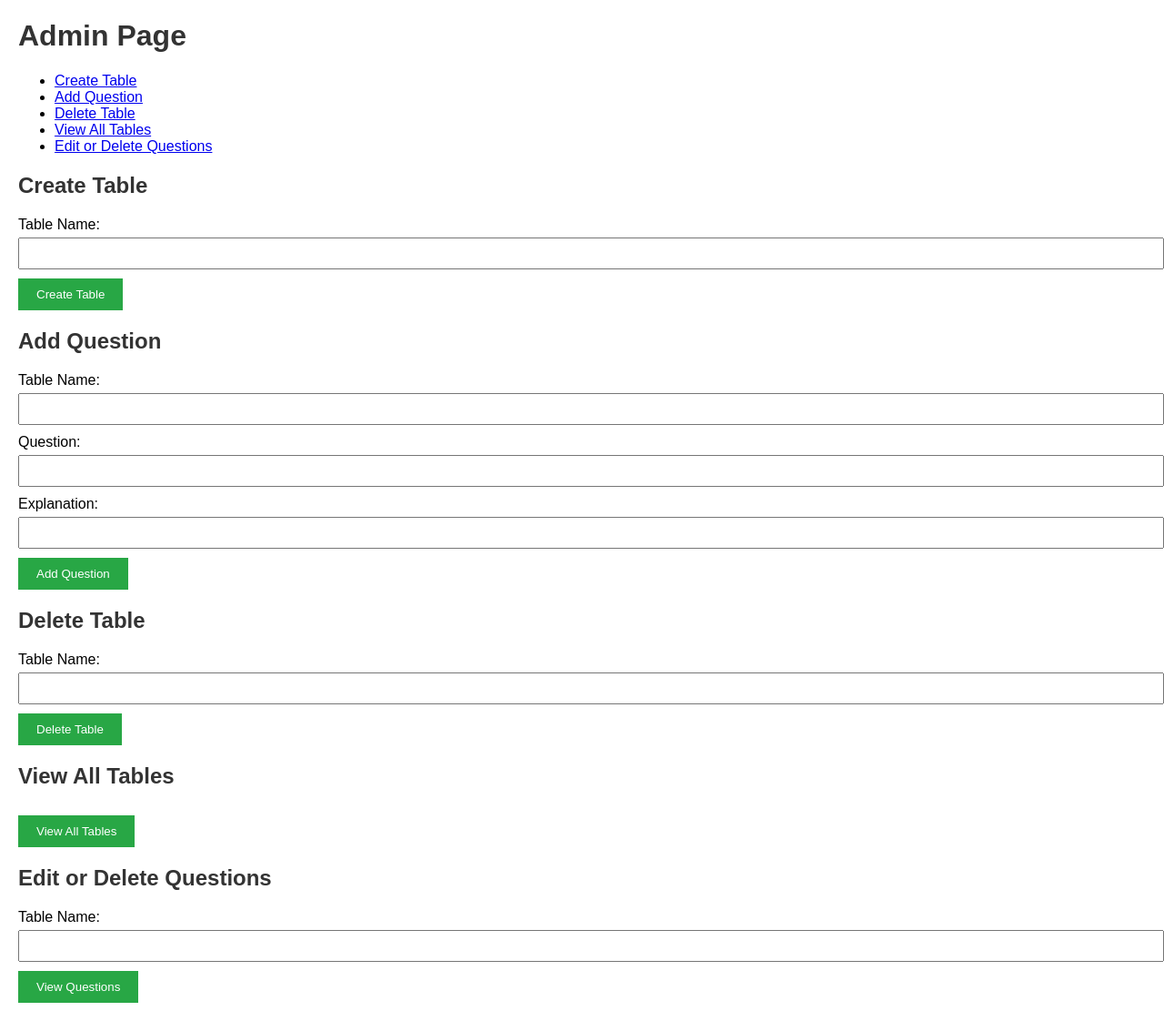
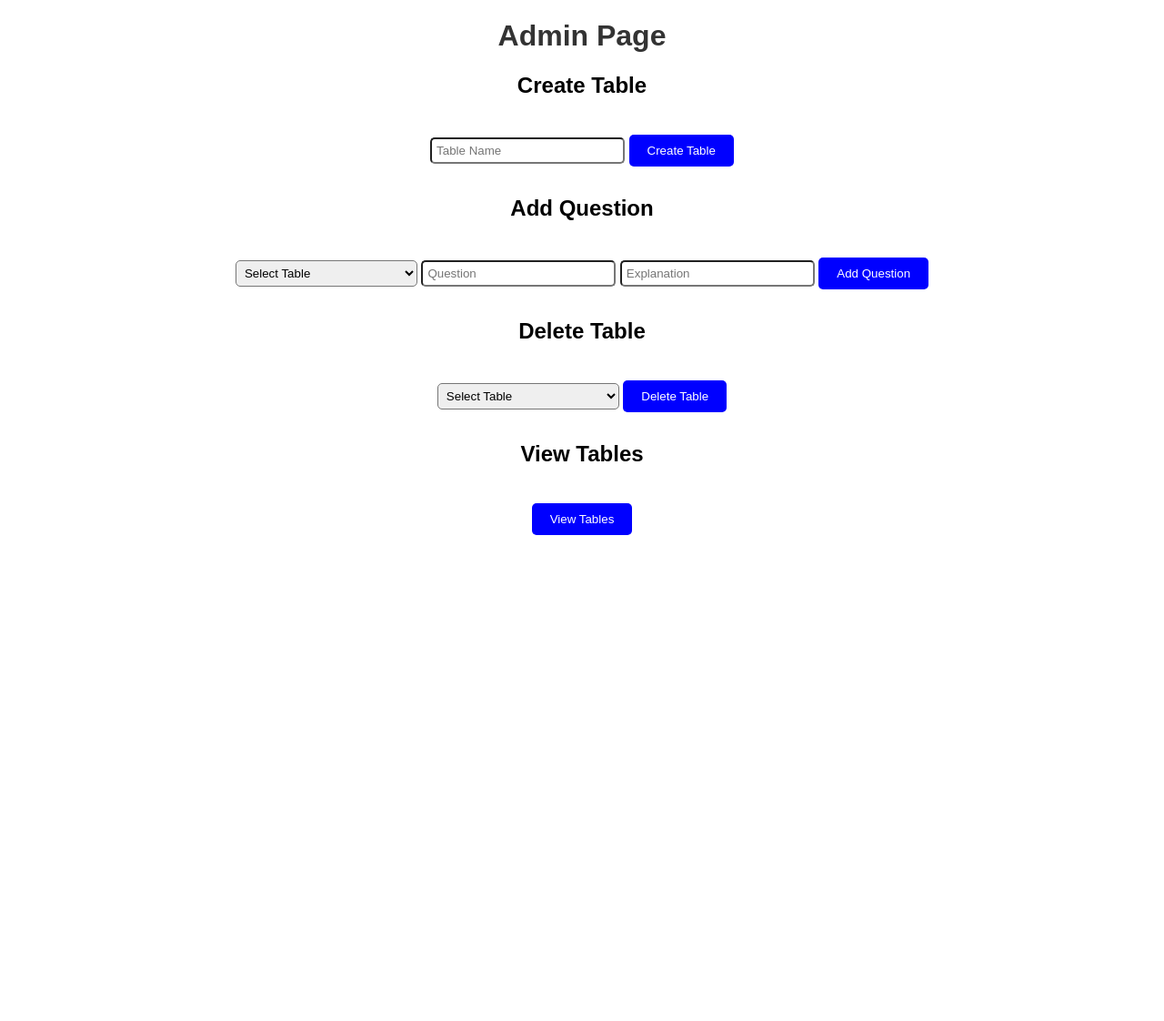
Before and after one commit to edekoethan/Webstack---Portfolio-Project, a Flask app: page /admin in a window 1280 px wide. Shown: the whole page at 91% size. After the commit the page ends 588 px from the top, so only its background shows below. Run offline with Flask 3, Linux system fonts and the light colour scheme.

Commit message:
admin page redone

```diff
--- a/app.py
+++ b/app.py
@@ -1,6 +1,5 @@
 from flask import Flask, render_template, request, redirect, url_for
 from flask_sqlalchemy import SQLAlchemy
-from sqlalchemy import MetaData
 
 app = Flask(__name__)
 app.config['SQLALCHEMY_DATABASE_URI'] = 'sqlite:///flashcards.db'
@@ -8,13 +7,9 @@
 
 # Function to get all table names
 def get_table_names():
-    meta = MetaData()
-    meta.reflect(bind=db.engine)
-    return meta.tables.keys()
-
-@app.route('/')
-def home():
-    return render_template('index.html')  # Ensure you have index.html
+    with db.engine.connect() as conn:
+        tables = conn.execute(db.text("SELECT name FROM sqlite_master WHERE type='table'")).fetchall()
+    return [table[0] for table in tables]
 
 @app.route('/admin')
 def admin():
@@ -41,8 +36,7 @@
     question = request.form['question']
     explanation = request.form['explanation']
     add_question_sql = f"""
-    INSERT INTO {table_name} (question, explanation)
-    VALUES (:question, :explanation)
+    INSERT INTO {table_name} (question, explanation) VALUES (:question, :explanation)
     """
     db.session.execute(db.text(add_question_sql), {'question': question, 'explanation': explanation})
     db.session.commit()
@@ -51,21 +45,39 @@
 @app.route('/admin/delete_table', methods=['POST'])
 def delete_table():
     table_name = request.form['table_name']
-    drop_table_sql = f"DROP TABLE IF EXISTS {table_name}"
-    db.session.execute(db.text(drop_table_sql))
+    delete_table_sql = f"DROP TABLE IF EXISTS {table_name}"
+    db.session.execute(db.text(delete_table_sql))
     db.session.commit()
     return redirect(url_for('admin'))
 
-@app.route('/admin/view_tables', methods=['GET'])
+@app.route('/admin/view_tables', methods=['POST'])
 def view_tables():
     tables = get_table_names()
     return render_template('view_tables.html', tables=tables)
 
-@app.route('/admin/view_questions', methods=['POST'])
-def view_questions():
-    table_name = request.form['table_name']
-    questions = db.session.execute(db.text(f"SELECT * FROM {table_name}")).fetchall()
+@app.route('/admin/view_questions/<string:table_name>', methods=['GET'])
+def view_questions(table_name):
+    view_questions_sql = f"SELECT id, question, explanation FROM {table_name}"
+    questions = db.session.execute(db.text(view_questions_sql)).fetchall()
     return render_template('view_questions.html', table_name=table_name, questions=questions)
+
+@app.route('/admin/update_question/<string:table_name>/<int:question_id>', methods=['POST'])
+def update_question(table_name, question_id):
+    question = request.form['question']
+    explanation = request.form['explanation']
+    update_question_sql = f"""
+    UPDATE {table_name} SET question = :question, explanation = :explanation WHERE id = :id
+    """
+    db.session.execute(db.text(update_question_sql), {'question': question, 'explanation': explanation, 'id': question_id})
+    db.session.commit()
+    return redirect(url_for('view_questions', table_name=table_name))
+
+@app.route('/admin/delete_question/<string:table_name>/<int:question_id>', methods=['POST'])
+def delete_question(table_name, question_id):
+    delete_question_sql = f"DELETE FROM {table_name} WHERE id = :id"
+    db.session.execute(db.text(delete_question_sql), {'id': question_id})
+    db.session.commit()
+    return redirect(url_for('view_questions', table_name=table_name))
 
 if __name__ == '__main__':
     app.run(debug=True)
--- a/templates/admin.html
+++ b/templates/admin.html
@@ -6,92 +6,95 @@
         body {
             font-family: Arial, sans-serif;
             margin: 20px;
+            text-align: center; /* Centralize content */
         }
-        h1, h2 {
+        h1 {
             color: #333;
         }
-        form {
+        .form-container {
             margin-bottom: 20px;
         }
-        label {
-            display: block;
+        .form-container form {
+            display: inline-block;
+            margin: 10px auto;
+        }
+        .form-container input[type="text"], .form-container select {
+            border-radius: 5px; /* Curved edge for input fields and dropdowns */
+            padding: 5px;
+            width: 200px;
+            margin: 5px 0;
+        }
+        .form-container button {
+            background-color: blue; /* Blue buttons */
+            color: white;
+            padding: 10px 20px;
+            border: none;
+            border-radius: 5px;
+            cursor: pointer;
             margin-top: 10px;
         }
-        input[type="text"] {
+        table {
             width: 100%;
-            padding: 8px;
-            margin-top: 5px;
+            border-collapse: collapse;
+            margin: 20px 0;
         }
-        button {
-            margin-top: 10px;
-            padding: 10px 20px;
-            background-color: #28a745;
-            color: white;
-            border: none;
-            cursor: pointer;
+        th, td {
+            padding: 10px;
+            border: 1px solid #ddd;
+            text-align: left;
         }
-        button:hover {
-            background-color: #218838;
+        th {
+            background-color: #f4f4f4;
+        }
+        tr:nth-child(even) {
+            background-color: #f9f9f9;
         }
     </style>
 </head>
 <body>
     <h1>Admin Page</h1>
-    <nav>
-        <ul>
-            <li><a href="#create-table">Create Table</a></li>
-            <li><a href="#add-question">Add Question</a></li>
-            <li><a href="#delete-table">Delete Table</a></li>
-            <li><a href="#view-tables">View All Tables</a></li>
-            <li><a href="#edit-questions">Edit or Delete Questions</a></li>
-        </ul>
-    </nav>
 
-    <section id="create-table">
+    <div class="form-container">
         <h2>Create Table</h2>
         <form action="/admin/create_table" method="post">
-            <label for="table_name">Table Name:</label>
-            <input type="text" id="table_name" name="table_name" required>
+            <input type="text" name="table_name" placeholder="Table Name" required>
             <button type="submit">Create Table</button>
         </form>
-    </section>
+    </div>
 
-    <section id="add-question">
+    <div class="form-container">
         <h2>Add Question</h2>
         <form action="/admin/add_question" method="post">
-            <label for="add_table_name">Table Name:</label>
-            <input type="text" id="add_table_name" name="table_name" required>
-            <label for="question">Question:</label>
-            <input type="text" id="question" name="question" required>
-            <label for="explanation">Explanation:</label>
-            <input type="text" id="explanation" name="explanation" required>
+            <select name="table_name" required>
+                <option value="" disabled selected>Select Table</option>
+                {% for table in tables %}
+                <option value="{{ table }}">{{ table }}</option>
+                {% endfor %}
+            </select>
+            <input type="text" name="question" placeholder="Question" required>
+            <input type="text" name="explanation" placeholder="Explanation" required>
             <button type="submit">Add Question</button>
         </form>
-    </section>
+    </div>
 
-    <section id="delete-table">
+    <div class="form-container">
         <h2>Delete Table</h2>
         <form action="/admin/delete_table" method="post">
-            <label for="del_table_name">Table Name:</label>
-            <input type="text" id="del_table_name" name="table_name" required>
+            <select name="table_name" required>
+                <option value="" disabled selected>Select Table</option>
+                {% for table in tables %}
+                <option value="{{ table }}">{{ table }}</option>
+                {% endfor %}
+            </select>
             <button type="submit">Delete Table</button>
         </form>
-    </section>
+    </div>
 
-    <section id="view-tables">
-        <h2>View All Tables</h2>
-        <form action="/admin/view_tables" method="get">
-            <button type="submit">View All Tables</button>
+    <div class="form-container">
+        <h2>View Tables</h2>
+        <form action="/admin/view_tables" method="post">
+            <button type="submit">View Tables</button>
         </form>
-    </section>
-
-    <section id="edit-questions">
-        <h2>Edit or Delete Questions</h2>
-        <form action="/admin/view_questions" method="post">
-            <label for="edit_table_name">Table Name:</label>
-            <input type="text" id="edit_table_name" name="table_name" required>
-            <button type="submit">View Questions</button>
-        </form>
-    </section>
+    </div>
 </body>
 </html>
```
Also changed, not shown: models.py (+0 -8 lines), templates/view_questions.html (+88 -20 lines), templates/view_tables.html (+13 -1 lines), instance/flashcards.db.
